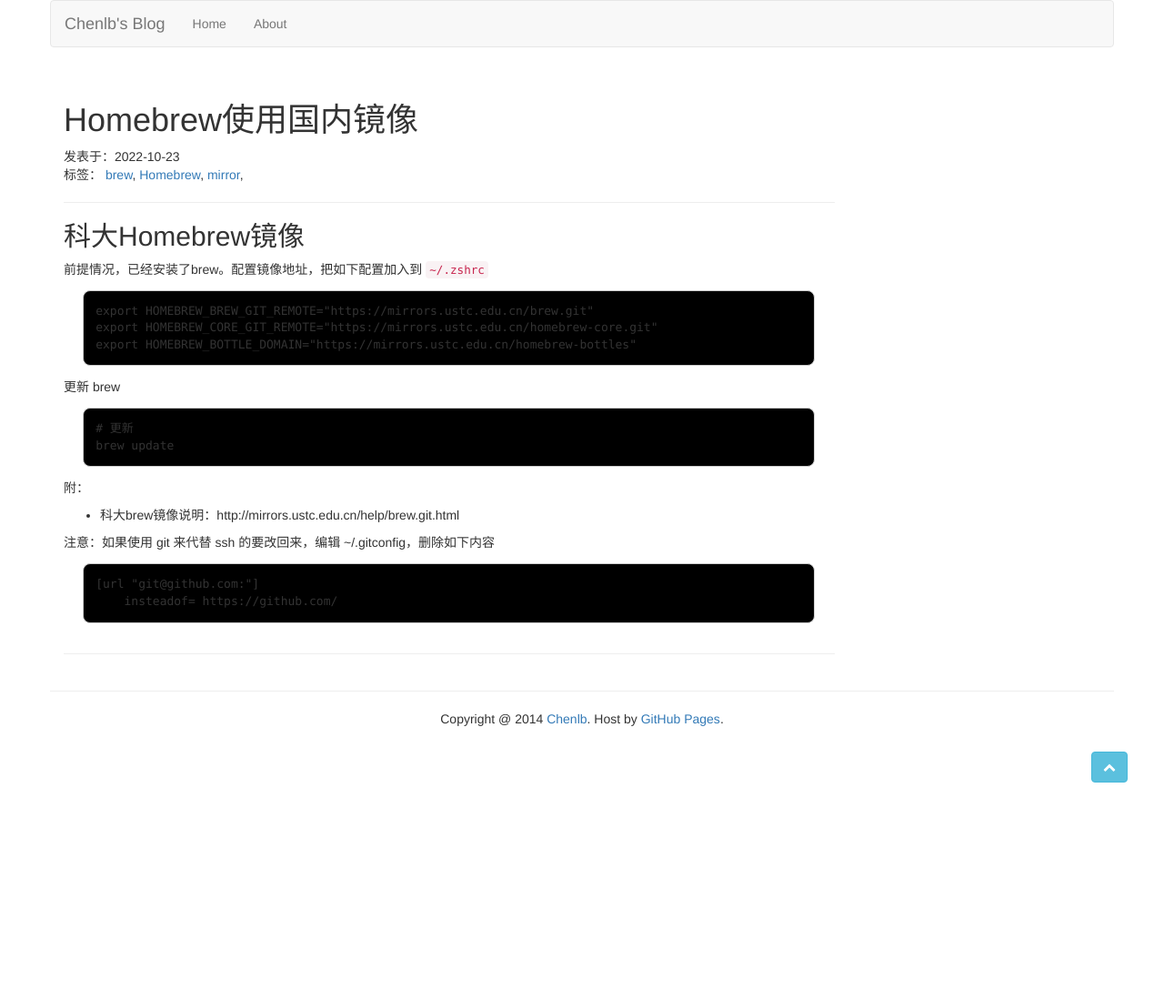
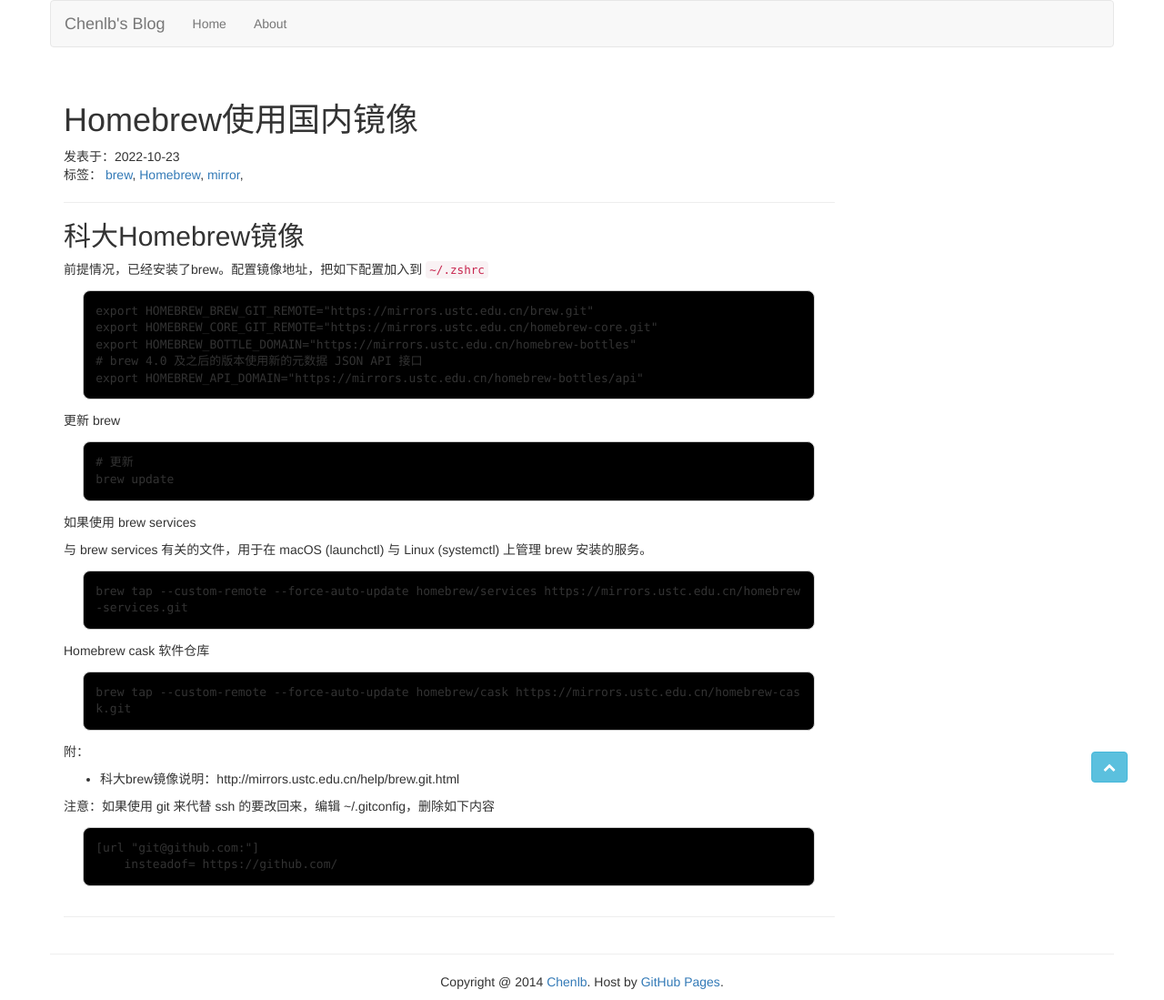
Before and after one commit to chenlb/chenlb.github.io, a Jekyll site: the page built from _posts/2022-10-23-mirror-brew-in-china.md, in a window 1280 px wide. Shown: the whole page at 91% size. Built offline with Jekyll 4.4.1, drawn with Linux system fonts in a browser that asks for light colours; nearby versions of some CDN libraries; comment, search, counter and statistics services are not loaded; before the commit the page ends 900 px from its top, so only the background shows below that.

Commit message:
更新 brew 4.0 的配置

````diff
--- a/_posts/2022-10-23-mirror-brew-in-china.md
+++ b/_posts/2022-10-23-mirror-brew-in-china.md
@@ -12,6 +12,8 @@
 export HOMEBREW_BREW_GIT_REMOTE="https://mirrors.ustc.edu.cn/brew.git"
 export HOMEBREW_CORE_GIT_REMOTE="https://mirrors.ustc.edu.cn/homebrew-core.git"
 export HOMEBREW_BOTTLE_DOMAIN="https://mirrors.ustc.edu.cn/homebrew-bottles"
+# brew 4.0 及之后的版本使用新的元数据 JSON API 接口
+export HOMEBREW_API_DOMAIN="https://mirrors.ustc.edu.cn/homebrew-bottles/api"
 ```
 
 更新 brew
@@ -19,6 +21,19 @@
 ```bash
 # 更新
 brew update
+```
+
+如果使用 brew services
+
+与 brew services 有关的文件，用于在 macOS (launchctl) 与 Linux (systemctl) 上管理 brew 安装的服务。
+```bash
+brew tap --custom-remote --force-auto-update homebrew/services https://mirrors.ustc.edu.cn/homebrew-services.git
+```
+
+Homebrew cask 软件仓库
+
+```bash
+brew tap --custom-remote --force-auto-update homebrew/cask https://mirrors.ustc.edu.cn/homebrew-cask.git
 ```
 
 附：
````
